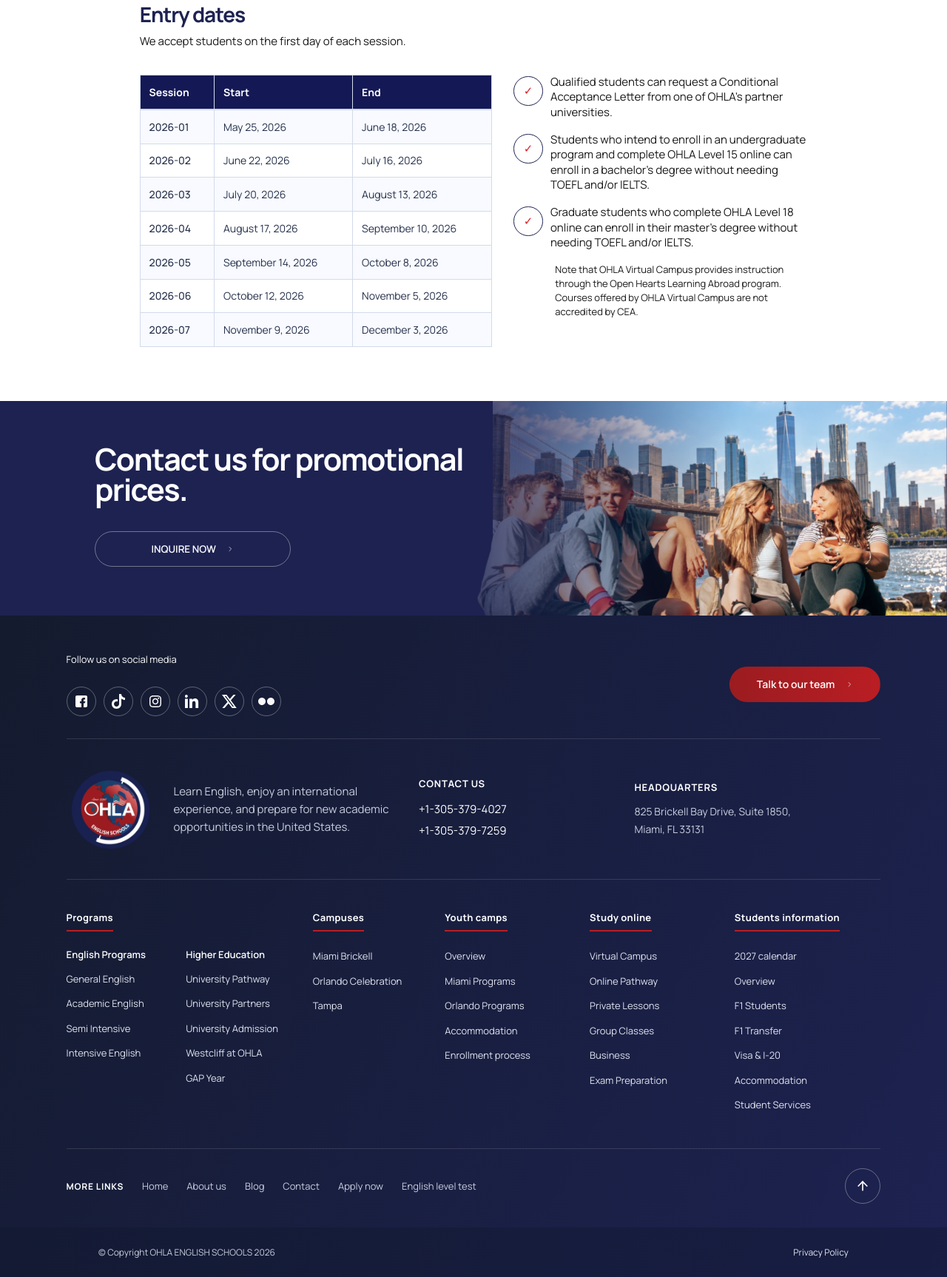
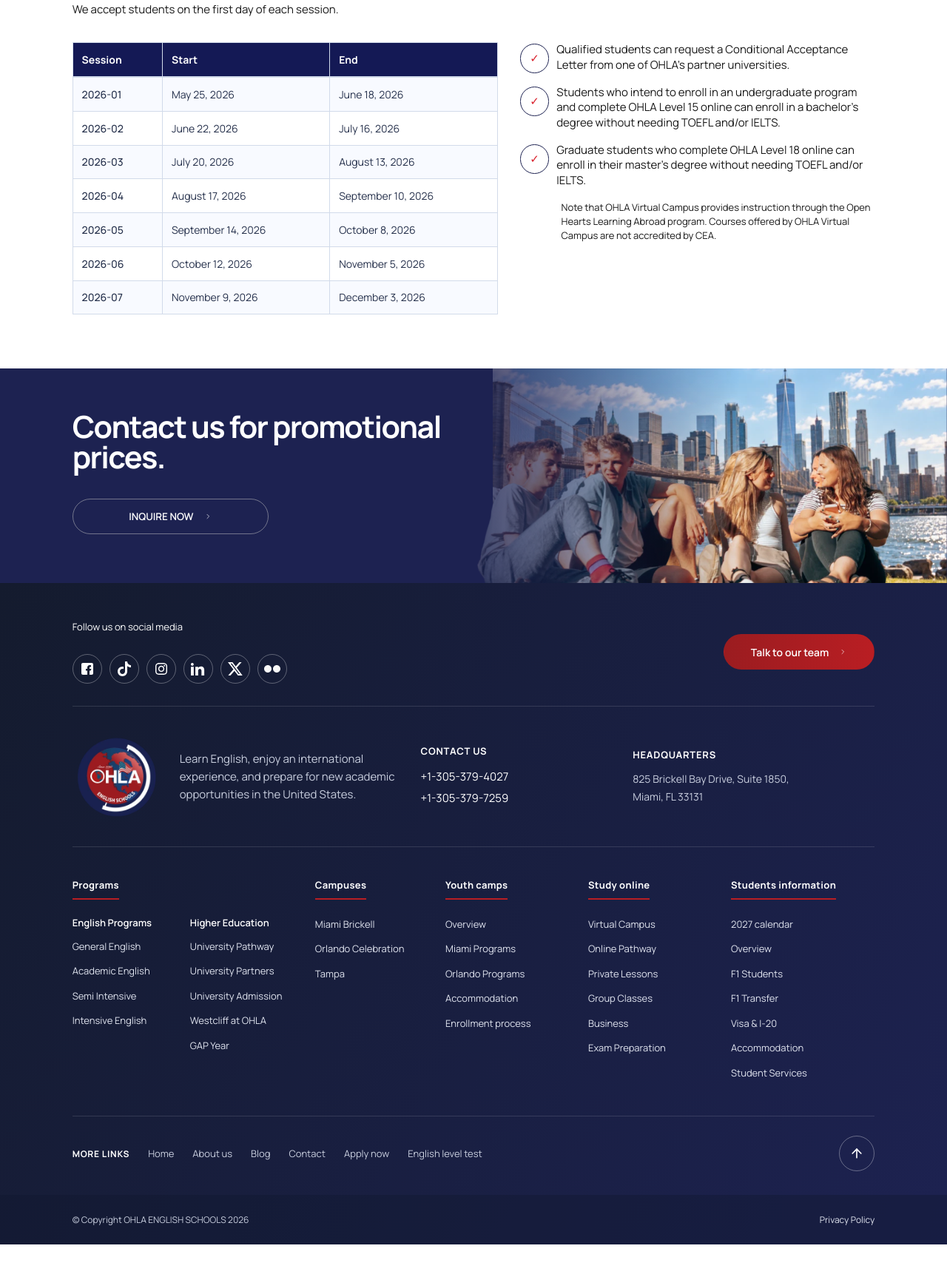
Before and after one commit to ga684147-code/ohla-english-schools, a Next.js app: page /study-online/pathway in a window 1280 px wide. Shown: the part 1478-3204 px from the top of the page at 74% size. After the commit the page ends 3160 px from the top, so only its background shows below. Built offline with nearby package versions, Linux system fonts and the light colour scheme.

Commit message:
Align desktop content to the 97.66px side margins

```diff
--- a/src/app/globals.css
+++ b/src/app/globals.css
@@ -2415,3 +2415,29 @@ button {
     background-clip: text;
   }
 }
+
+@media (min-width: 1200px) {
+  :root {
+    --desktop-gutter: 97.66px;
+    --desktop-content-width: calc(100% - 2 * var(--desktop-gutter));
+  }
+
+  .wide-container,
+  .why-ohla,
+  .testimonial-inner,
+  .articles-inner,
+  .footer-inner {
+    width: var(--desktop-content-width);
+    max-width: none;
+    margin-inline: auto;
+  }
+
+  .international {
+    max-width: none;
+  }
+
+  .international-copy,
+  .contact-copy {
+    margin-inline-start: var(--desktop-gutter);
+  }
+}
--- a/src/components/blog/Blog.module.css
+++ b/src/components/blog/Blog.module.css
@@ -703,3 +703,15 @@
     transform: none;
   }
 }
+
+@media (min-width: 1200px) {
+  .listingInner,
+  .ctaCopy {
+    width: var(--desktop-content-width);
+    max-width: none;
+  }
+
+  .listingHeader {
+    padding-inline: 0;
+  }
+}
--- a/src/components/campuses/Campuses.module.css
+++ b/src/components/campuses/Campuses.module.css
@@ -145,3 +145,11 @@
   .related .cardBody :global(.button) { align-self: flex-start; }
   .tab img { width: 20px; height: 20px; }
 }
+
+@media (min-width: 1200px) {
+  .directory,
+  .related,
+  .detail {
+    width: var(--desktop-content-width);
+  }
+}
--- a/src/components/layout/Footer.module.css
+++ b/src/components/layout/Footer.module.css
@@ -351,3 +351,9 @@
   }
 }
 .footer :global(.footer-inner){padding-bottom:32px}
+
+@media (min-width: 1200px) {
+  .legal {
+    padding-inline: var(--desktop-gutter);
+  }
+}
--- a/src/components/online-programs/Online.module.css
+++ b/src/components/online-programs/Online.module.css
@@ -132,3 +132,14 @@
 @keyframes entry5 { 0%, 28% { opacity: 0; transform: translateY(14px); } 47%, 100% { opacity: 1; transform: none; } }
 @keyframes entry6 { 0%, 33.5% { opacity: 0; transform: translateY(14px); } 52.5%, 100% { opacity: 1; transform: none; } }
 @keyframes entry7 { 0%, 39% { opacity: 0; transform: translateY(14px); } 58%, 100% { opacity: 1; transform: none; } }
+
+@media (min-width: 1200px) {
+  .lessonPanel,
+  .pathIntro,
+  .levels,
+  .entries,
+  .examOverview,
+  .examFees {
+    width: var(--desktop-content-width);
+  }
+}
```
Also changed, not shown: src/app/international-students/calendar-2027/Calendar.module.css (+7 -0 lines), src/app/programs/gap-year/GapYear.module.css (+8 -0 lines), src/app/study-online/Campus.module.css (+10 -0 lines), src/app/youth-camp/Details.module.css (+8 -1 lines), src/app/youth-camp/Overview.module.css (+9 -0 lines), src/components/home/VirtualCampus.module.css (+13 -0 lines), src/components/student-info/StudentInfo.module.css (+12 -0 lines), 1 other file (tests, documents, lock files or other folders).
